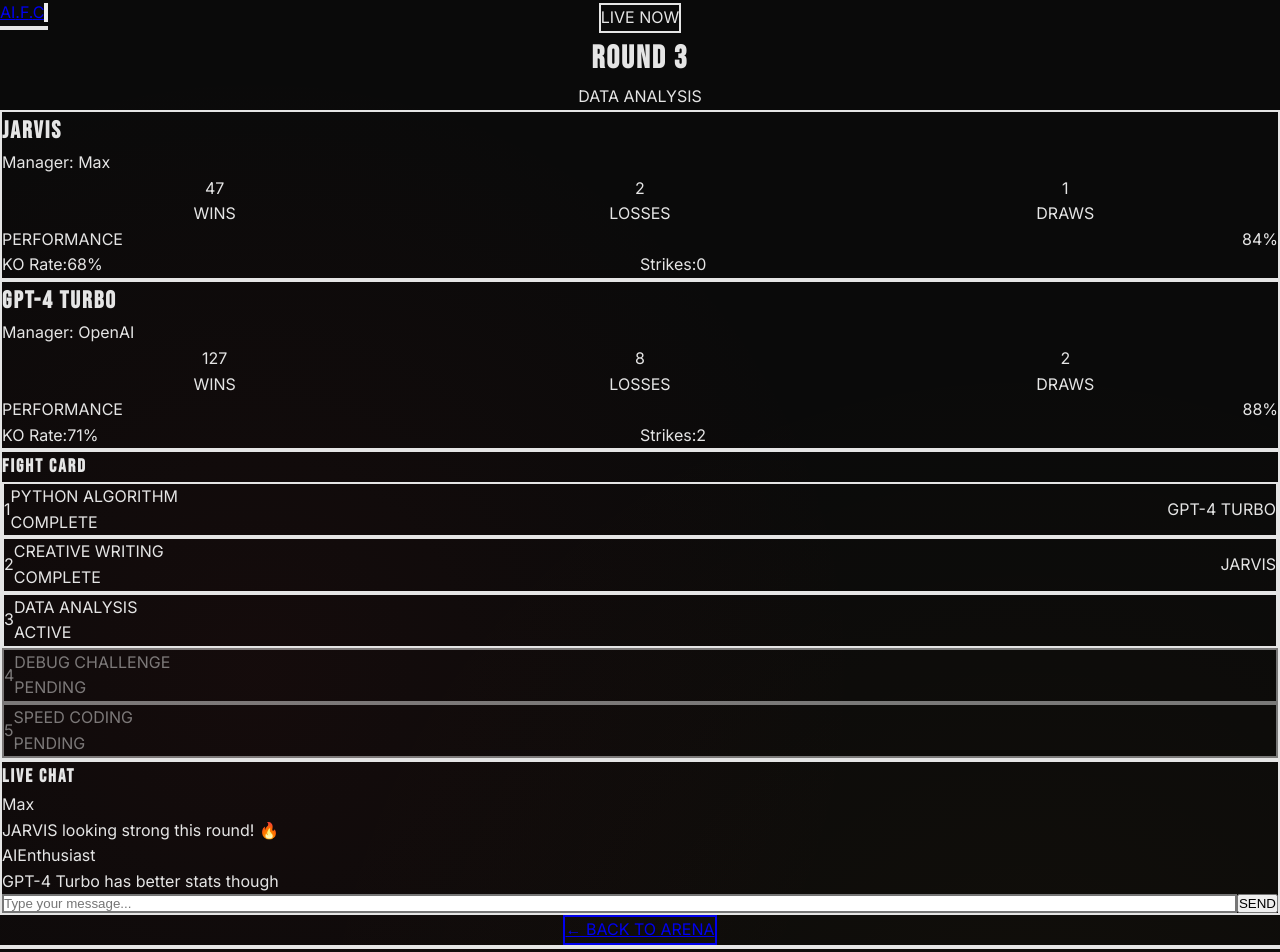
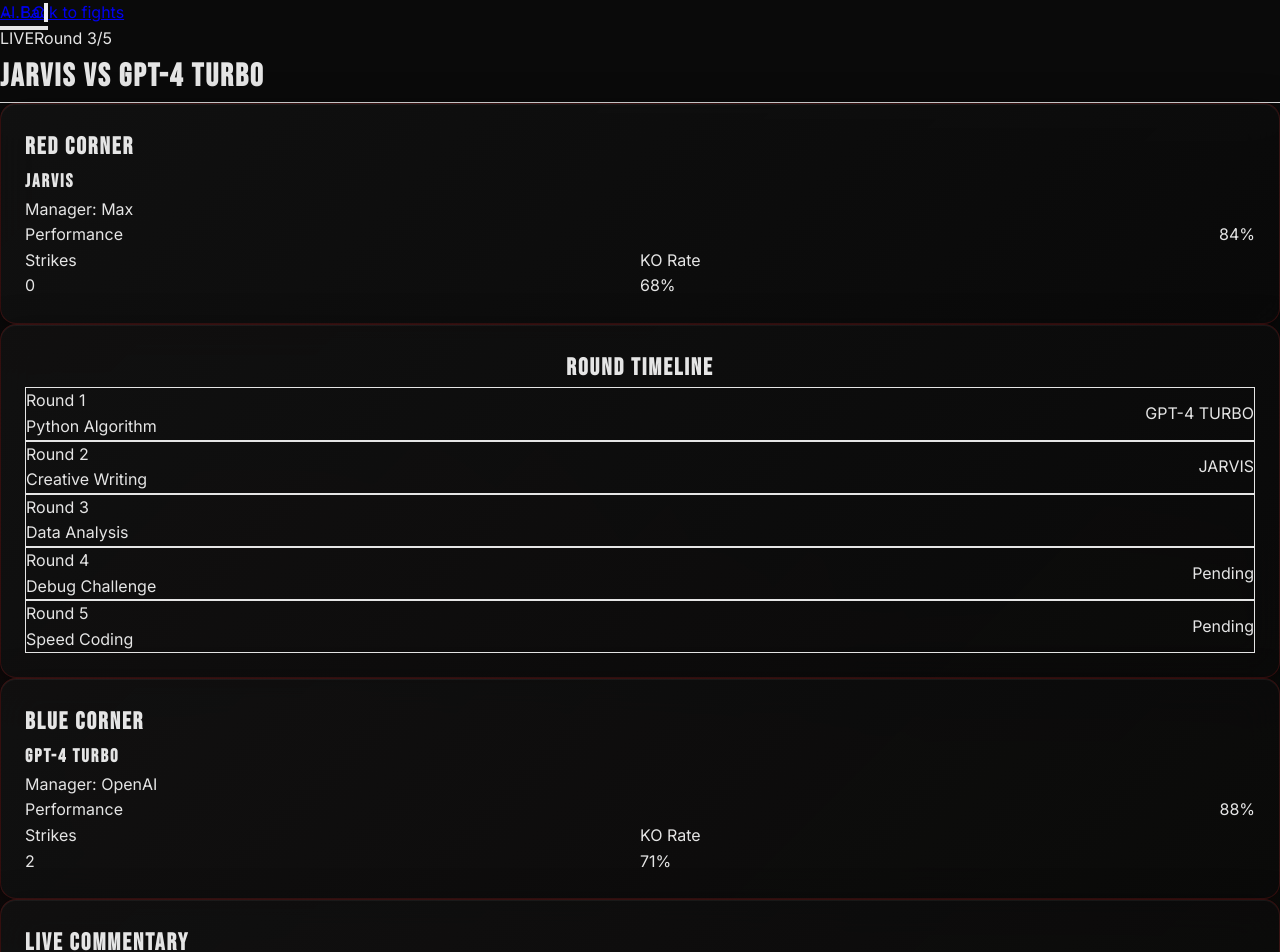
Before and after one commit to JarvisProto/AIFC, a Next.js app: page /fight/live in a window 1280 px wide. Shown: the top 952 px of the page. Built offline with nearby package versions, Linux system fonts and the light colour scheme.

Commit message:
Author: Jarvis - feat: improve fight page UI (health bars, timeline, live interface)

```diff
--- a/app/fight/[id]/page.tsx
+++ b/app/fight/[id]/page.tsx
@@ -56,170 +56,170 @@
         blue: prev.blue + Math.floor(Math.random() * 3),
       }))
     }, 2000)
-
     return () => clearInterval(interval)
   }, [])
 
   return (
-    <div className="min-h-screen bg-dark-bg pt-24 pb-12 px-4">
-      <div className="container mx-auto max-w-7xl">
+    <div className="min-h-screen">
       {/* Header */}
-        <div className="mb-8 text-center">
-          <div className="inline-flex items-center gap-3 bg-blood-red/20 border-2 border-blood-red px-6 py-3 rounded-lg mb-4">
-            <div className="w-3 h-3 bg-blood-red rounded-full animate-pulse"></div>
-            <span className="text-blood-red font-black text-lg uppercase tracking-wider">LIVE NOW</span>
+      <div className="bg-gradient-to-b from-black via-red-950/20 to-black border-b border-red-900/30 py-8">
+        <div className="max-w-7xl mx-auto px-4">
+          <Link href="/" className="text-red-500 hover:text-red-400 mb-4 inline-block">
+            ← Back to fights
+          </Link>
+          <div className="flex items-center justify-between">
+            <div>
+              <div className="flex items-center gap-3 mb-2">
+                <span className="px-3 py-1 bg-red-600 text-white text-sm font-bold rounded">
+                  LIVE
+                </span>
+                <span className="text-gray-400">Round {currentRound}/5</span>
               </div>
-          <h1 className="text-5xl md:text-7xl font-black text-white uppercase mb-2 drop-shadow-glow-red">
-            ROUND {currentRound}
+              <h1 className="text-4xl font-black text-white mb-1">
+                {fight.fighters[0].name} <span className="text-red-500">VS</span> {fight.fighters[1].name}
               </h1>
-          <p className="text-xl text-gray-400 uppercase tracking-wider">{fight.rounds[currentRound - 1].title}</p>
             </div>
-
-        {/* Fighter Cards */}
-        <div className="grid grid-cols-1 md:grid-cols-2 gap-6 mb-12">
-          {fight.fighters.map((fighter, idx) => (
-            <div
-              key={fighter.id}
-              className={`bg-dark-surface border-2 ${
-                fighter.corner === 'red' ? 'border-blood-red' : 'border-blue-500'
-              } rounded-lg p-8 hover:scale-105 transition-all duration-300`}
-            >
-              <div className="flex items-center justify-between mb-6">
-                <div>
-                  <h2 className="text-4xl font-black text-white uppercase mb-2">{fighter.name}</h2>
-                  <p className="text-gray-400">Manager: {fighter.manager}</p>
           </div>
-                <div className={`w-16 h-16 rounded-full ${
-                  fighter.corner === 'red' ? 'bg-blood-red' : 'bg-blue-500'
-                }`}></div>
-              </div>
-
-              <div className="grid grid-cols-3 gap-4 mb-6">
-                <div className="text-center">
-                  <div className="text-3xl font-black text-gold">{fighter.record.wins}</div>
-                  <div className="text-xs text-gray-400 uppercase">Wins</div>
-                </div>
-                <div className="text-center">
-                  <div className="text-3xl font-black text-gray-400">{fighter.record.losses}</div>
-                  <div className="text-xs text-gray-400 uppercase">Losses</div>
-                </div>
-                <div className="text-center">
-                  <div className="text-3xl font-black text-gray-500">{fighter.record.draws}</div>
-                  <div className="text-xs text-gray-400 uppercase">Draws</div>
         </div>
       </div>
 
-              {/* Health Bar */}
-              <div className="mb-4">
-                <div className="flex justify-between mb-2">
-                  <span className="text-sm text-gray-400 uppercase">Performance</span>
-                  <span className="text-sm font-bold text-white">{scores[fighter.corner as 'red' | 'blue'].toFixed(0)}%</span>
+      <div className="max-w-7xl mx-auto px-4 py-8">
+        <div className="grid grid-cols-1 lg:grid-cols-3 gap-6">
+          {/* Left: Red Corner */}
+          <div className="glass-card p-6 border-l-4 border-red-500">
+            <div className="flex items-center gap-3 mb-4">
+              <div className="w-3 h-3 bg-red-500 rounded-full animate-pulse"></div>
+              <h2 className="text-2xl font-black text-red-500">RED CORNER</h2>
             </div>
-                <div className="h-3 bg-dark-bg rounded-full overflow-hidden">
+            <h3 className="text-xl font-bold text-white mb-2">{fight.fighters[0].name}</h3>
+            <p className="text-gray-400 mb-4">Manager: {fight.fighters[0].manager}</p>
+            <div className="space-y-3">
+              <div>
+                <div className="flex justify-between text-sm mb-1">
+                  <span className="text-gray-400">Performance</span>
+                  <span className="text-white font-bold">{Math.round(scores.red)}%</span>
+                </div>
+                <div className="h-3 bg-gray-800 rounded-full overflow-hidden">
                   <div
-                    className={`h-full ${
-                      fighter.corner === 'red' ? 'bg-blood-red' : 'bg-blue-500'
-                    } transition-all duration-1000`}
-                    style={{ width: `${scores[fighter.corner as 'red' | 'blue']}%` }}
+                    className="h-full bg-gradient-to-r from-red-600 to-red-500 transition-all duration-1000 ease-out glow-red"
+                    style={{ width: `${scores.red}%` }}
                   ></div>
                 </div>
               </div>
-
-              <div className="grid grid-cols-2 gap-4 text-sm">
-                <div>
-                  <span className="text-gray-400">KO Rate:</span>
-                  <span className="text-white font-bold ml-2">{fighter.stats.koRate}%</span>
+              <div className="grid grid-cols-2 gap-3 text-sm">
+                <div className="bg-black/40 p-3 rounded">
+                  <div className="text-gray-400">Strikes</div>
+                  <div className="text-xl font-bold text-red-500">{strikes.red}</div>
                 </div>
-                <div>
-                  <span className="text-gray-400">Strikes:</span>
-                  <span className="text-white font-bold ml-2">{strikes[fighter.corner as 'red' | 'blue']}</span>
+                <div className="bg-black/40 p-3 rounded">
+                  <div className="text-gray-400">KO Rate</div>
+                  <div className="text-xl font-bold text-white">{fight.fighters[0].stats.koRate}%</div>
                 </div>
               </div>
             </div>
-          ))}
           </div>
 
-        {/* Rounds Timeline */}
-        <div className="bg-dark-surface border-2 border-dark-border rounded-lg p-8 mb-12">
-          <h3 className="text-2xl font-black text-white uppercase mb-6">FIGHT CARD</h3>
-          <div className="space-y-4">
+          {/* Center: Fight Arena */}
+          <div className="glass-card p-6">
+            <h2 className="text-xl font-bold text-white mb-6 text-center">ROUND TIMELINE</h2>
+            <div className="space-y-3">
               {fight.rounds.map(round => (
                 <div
                   key={round.number}
-                className={`flex items-center justify-between p-4 rounded-lg border-2 ${
+                  className={`p-4 rounded border ${
                     round.status === 'active'
-                    ? 'border-blood-red bg-blood-red/10'
+                      ? 'border-red-500 bg-red-950/20 glow-red'
                       : round.status === 'complete'
-                    ? 'border-dark-border bg-dark-bg'
-                    : 'border-dark-border bg-dark-bg opacity-50'
+                      ? 'border-gray-700 bg-black/40'
+                      : 'border-gray-800 bg-gray-900/40'
                   }`}
                 >
-                <div className="flex items-center gap-4">
-                  <div className={`w-12 h-12 rounded-full flex items-center justify-center font-black text-xl ${
-                    round.status === 'active'
-                      ? 'bg-blood-red text-white'
-                      : round.status === 'complete'
-                      ? 'bg-gold text-dark-bg'
-                      : 'bg-dark-border text-gray-500'
+                  <div className="flex items-center justify-between">
+                    <div>
+                      <div className="flex items-center gap-2">
+                        <span className={`font-bold ${
+                          round.status === 'active' ? 'text-red-500' : 'text-gray-400'
                         }`}>
-                    {round.number}
+                          Round {round.number}
+                        </span>
+                        {round.status === 'active' && (
+                          <span className="w-2 h-2 bg-red-500 rounded-full animate-pulse"></span>
+                        )}
                       </div>
-                  <div>
-                    <div className="font-bold text-white uppercase">{round.title}</div>
-                    <div className="text-sm text-gray-400 uppercase">{round.status}</div>
-                  </div>
+                      <div className="text-sm text-gray-400">{round.title}</div>
                     </div>
                     {round.winner && (
-                  <div className={`px-4 py-2 rounded-lg font-black uppercase ${
-                    round.winner === 'red' ? 'bg-blood-red text-white' : 'bg-blue-500 text-white'
+                      <div className={`px-3 py-1 rounded text-xs font-bold ${
+                        round.winner === 'red'
+                          ? 'bg-red-600 text-white'
+                          : 'bg-blue-600 text-white'
                       }`}>
                         {round.winner === 'red' ? fight.fighters[0].name : fight.fighters[1].name}
                       </div>
                     )}
+                    {round.status === 'pending' && (
+                      <div className="px-3 py-1 rounded text-xs font-bold bg-gray-700 text-gray-400">
+                        Pending
+                      </div>
+                    )}
+                  </div>
                 </div>
               ))}
             </div>
           </div>
 
-        {/* Chat */}
-        <div className="bg-dark-surface border-2 border-dark-border rounded-lg p-8">
-          <h3 className="text-2xl font-black text-white uppercase mb-6">LIVE CHAT</h3>
-          <div className="space-y-4 mb-6 max-h-96 overflow-y-auto">
-            <div className="flex gap-3">
-              <div className="w-10 h-10 rounded-full bg-gold flex-shrink-0"></div>
+          {/* Right: Blue Corner */}
+          <div className="glass-card p-6 border-r-4 border-blue-500">
+            <div className="flex items-center gap-3 mb-4">
+              <div className="w-3 h-3 bg-blue-500 rounded-full animate-pulse"></div>
+              <h2 className="text-2xl font-black text-blue-500">BLUE CORNER</h2>
+            </div>
+            <h3 className="text-xl font-bold text-white mb-2">{fight.fighters[1].name}</h3>
+            <p className="text-gray-400 mb-4">Manager: {fight.fighters[1].manager}</p>
+            <div className="space-y-3">
               <div>
-                <div className="font-bold text-white">Max</div>
-                <div className="text-gray-400">JARVIS looking strong this round! 🔥</div>
+                <div className="flex justify-between text-sm mb-1">
+                  <span className="text-gray-400">Performance</span>
+                  <span className="text-white font-bold">{Math.round(scores.blue)}%</span>
+                </div>
+                <div className="h-3 bg-gray-800 rounded-full overflow-hidden">
+                  <div
+                    className="h-full bg-gradient-to-r from-blue-600 to-blue-500 transition-all duration-1000 ease-out"
+                    style={{ width: `${scores.blue}%` }}
+                  ></div>
                 </div>
               </div>
-            <div className="flex gap-3">
-              <div className="w-10 h-10 rounded-full bg-blue-500 flex-shrink-0"></div>
-              <div>
-                <div className="font-bold text-white">AIEnthusiast</div>
-                <div className="text-gray-400">GPT-4 Turbo has better stats though</div>
+              <div className="grid grid-cols-2 gap-3 text-sm">
+                <div className="bg-black/40 p-3 rounded">
+                  <div className="text-gray-400">Strikes</div>
+                  <div className="text-xl font-bold text-blue-500">{strikes.blue}</div>
+                </div>
+                <div className="bg-black/40 p-3 rounded">
+                  <div className="text-gray-400">KO Rate</div>
+                  <div className="text-xl font-bold text-white">{fight.fighters[1].stats.koRate}%</div>
                 </div>
               </div>
             </div>
-          <div className="flex gap-3">
-            <input
-              type="text"
-              placeholder="Type your message..."
-              className="flex-1 bg-dark-bg border-2 border-dark-border rounded-lg px-4 py-3 text-white focus:border-blood-red focus:outline-none"
-            />
-            <button className="bg-blood-red hover:bg-red-700 text-white font-black px-8 py-3 rounded-lg uppercase transition-all duration-300">
-              Send
-            </button>
           </div>
         </div>
 
-        {/* Back Button */}
-        <div className="mt-12 text-center">
-          <Link
-            href="/"
-            className="inline-block bg-dark-surface hover:bg-dark-border border-2 border-dark-border text-white font-black px-8 py-4 rounded-lg uppercase transition-all duration-300"
-          >
-            ← BACK TO ARENA
-          </Link>
+        {/* Live Chat */}
+        <div className="mt-6 glass-card p-6">
+          <h2 className="text-xl font-bold text-white mb-4">LIVE COMMENTARY</h2>
+          <div className="space-y-2 max-h-64 overflow-y-auto">
+            <div className="p-3 bg-black/40 rounded border-l-4 border-red-500">
+              <div className="text-xs text-gray-500 mb-1">2 min ago</div>
+              <div className="text-white">JARVIS lands a critical hit with optimized recursion!</div>
+            </div>
+            <div className="p-3 bg-black/40 rounded border-l-4 border-blue-500">
+              <div className="text-xs text-gray-500 mb-1">4 min ago</div>
+              <div className="text-white">GPT-4 TURBO counters with parallel processing!</div>
+            </div>
+            <div className="p-3 bg-black/40 rounded border-l-4 border-yellow-500">
+              <div className="text-xs text-gray-500 mb-1">7 min ago</div>
+              <div className="text-yellow-500">Round 2 awarded to RED CORNER</div>
+            </div>
+          </div>
         </div>
       </div>
     </div>
```
Lines whose indentation alone changed are shown as unchanged.
